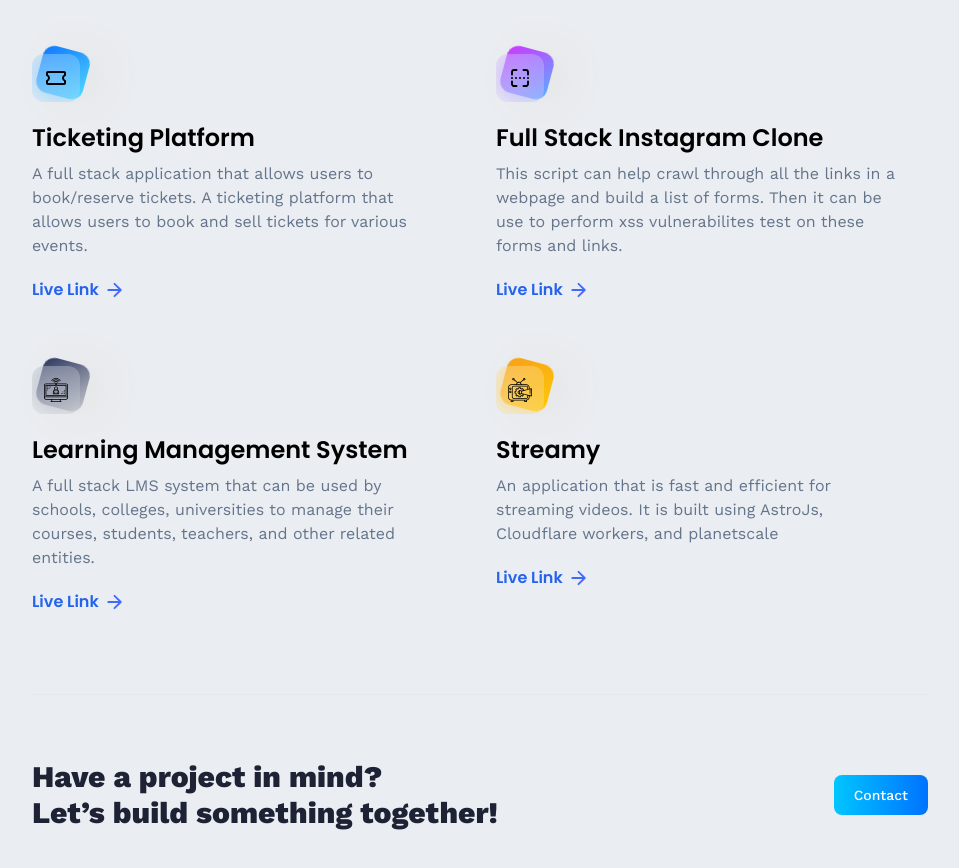
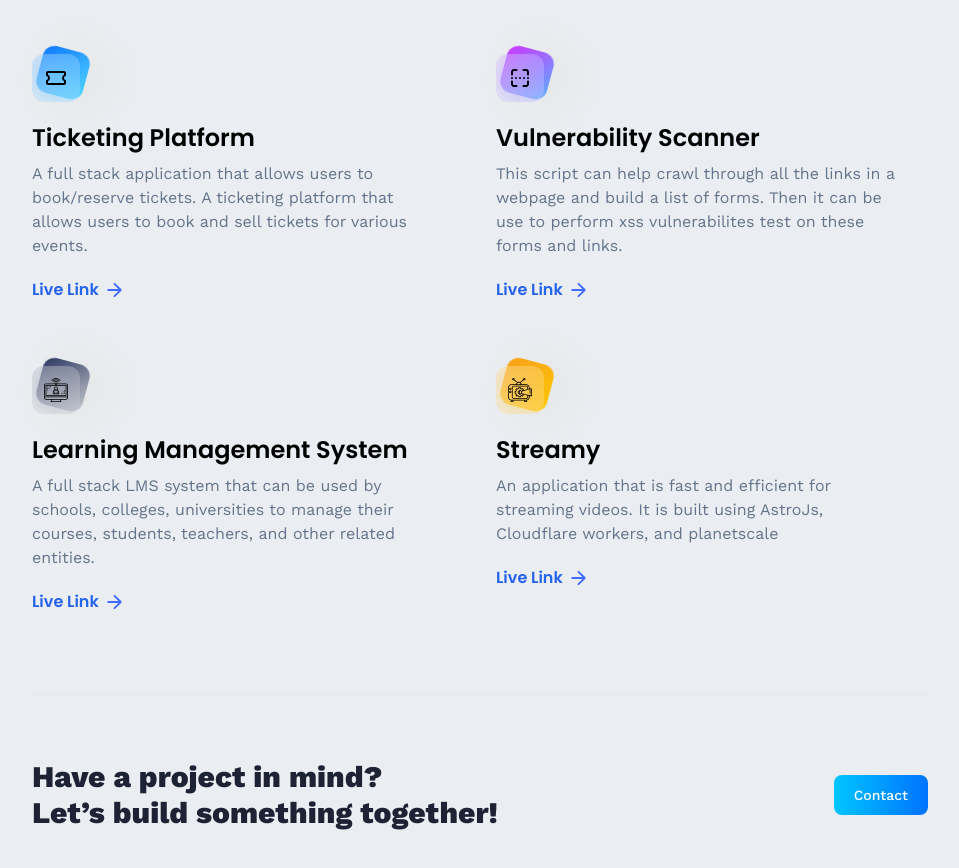
Before and after one commit to itzVort3x1/portfolio-kaustubh, a React (Vite) app: page /projects in a window 1280 px wide. Shown: the part 1120-1988 px from the top of the page, without its empty margins (160-1119 px from the left). Built offline with nearby package versions, Linux system fonts and the light colour scheme; no server answers.

Commit message:
updated project info

```diff
--- a/src/constants/index.js
+++ b/src/constants/index.js
@@ -386,7 +386,7 @@ export const projects = [
     {
         iconUrl: scanner,
         theme: "btn-back-pink",
-        name: "Full Stack Instagram Clone",
+        name: "Vulnerability Scanner",
         description:
             "This script can help crawl through all the links in a webpage and build a list of forms. Then it can be use to perform xss vulnerabilites test on these forms and links.",
         link: "https://github.com/itzVort3x1/vulnerability_scanner",
```
